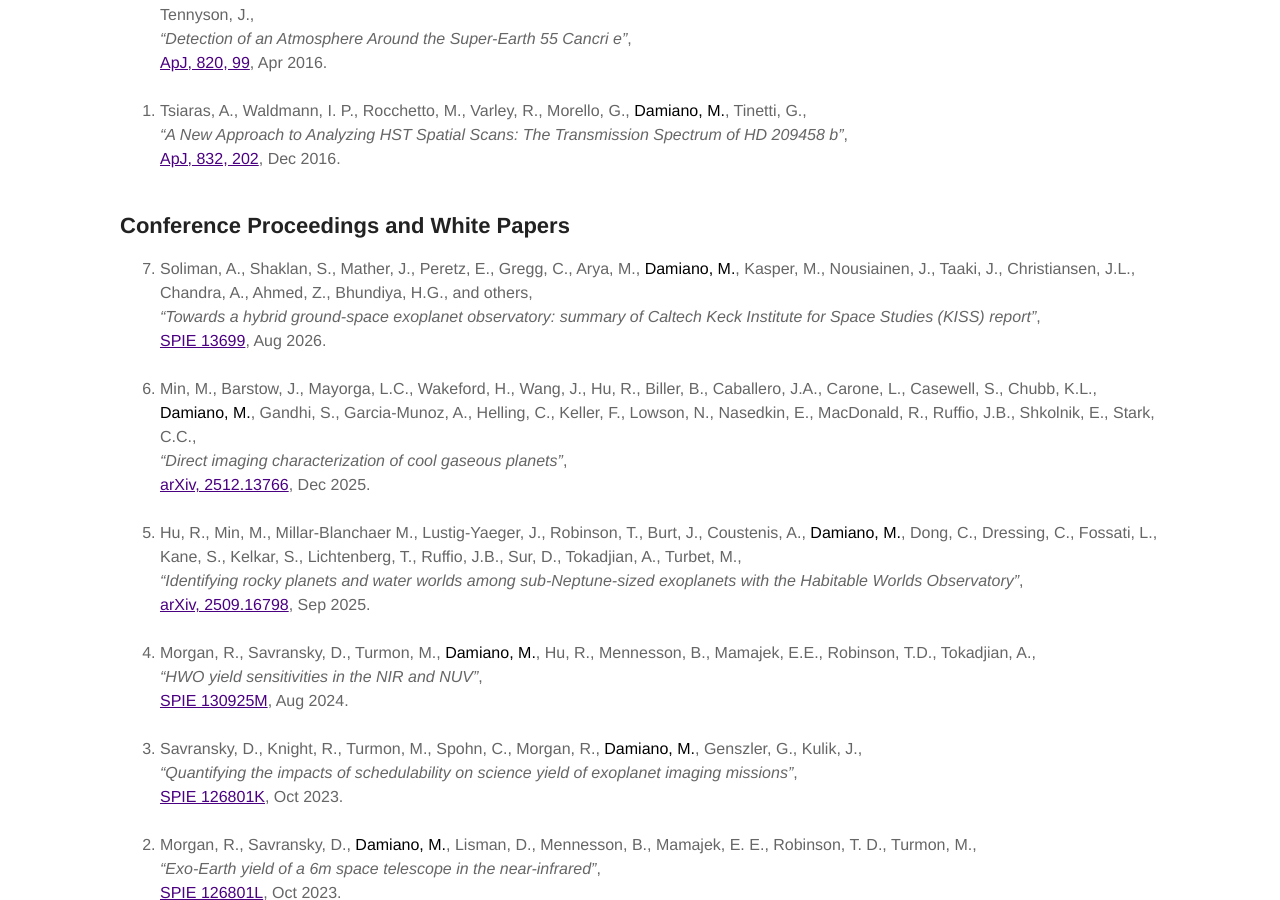
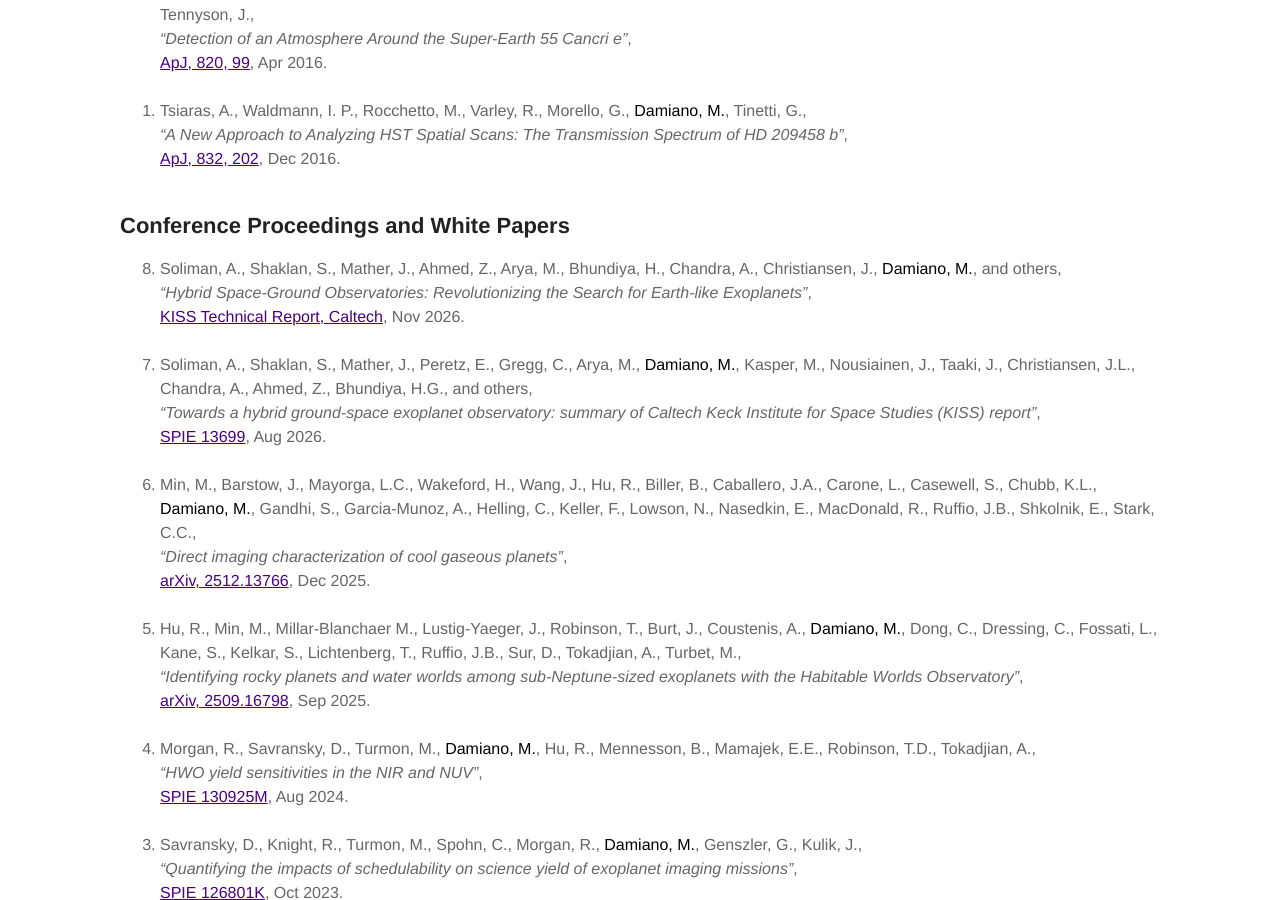
Before and after one commit to MDamiano/MDamiano.github.io, a Jekyll site: the page built from publications.md, in a window 1280 px wide and 900 px high, scrolled down 4798 px. Built offline with Jekyll 4.4.1, drawn with Linux system fonts in a browser that asks for light colours.

Commit message:
Add hybrid observatories KISS technical report

```diff
--- a/_data/publications.yml
+++ b/_data/publications.yml
@@ -576,6 +576,18 @@ sections:
   - id: conference-proceedings-and-white-papers
     title: Conference Proceedings and White Papers
     entries:
+      - cite_key: Soliman2026HybridObservatoriesReport
+        entry_type: techreport
+        authors_html: "Soliman, A., Shaklan, S., Mather, J., Ahmed, Z., Arya, M., Bhundiya, H., Chandra, A., Christiansen, J., <strong>Damiano, M.</strong>, and others"
+        authors_bibtex: "Soliman, A. and Shaklan, S. and Mather, J. and Ahmed, Z. and Arya, M. and Bhundiya, H. and Chandra, A. and Christiansen, J. and Damiano, M. and Dekany, R. and García-Mejía, J. and Gregg, C. and Kasper, M. and Lopez, J. and Miller, D. and Morgan, R. and Nousiainen, J. and Pellegrino, S. and Peretz, E. and Plavchan, P. and Sanchez, W. and Sanghi, A. and Sauder, J. and Szentgyorgyi, A. and Taaki, J. and Turner, R. and Young, A. and Zelakiewicz, A."
+        title: "Hybrid Space-Ground Observatories: Revolutionizing the Search for Earth-like Exoplanets"
+        link_url: "https://doi.org/10.26206/vr511-kfa48"
+        link_label: "KISS Technical Report, Caltech"
+        display_date: "Nov 2026"
+        year: "2026"
+        month: "nov"
+        institution: "W. M. Keck Institute of Space Studies (KISS), California Institute of Technology"
+        doi: "10.26206/vr511-kfa48"
       - cite_key: Soliman2026HybridGroundSpace
         entry_type: inproceedings
         authors_html: "Soliman, A., Shaklan, S., Mather, J., Peretz, E., Gregg, C., Arya, M., <strong>Damiano, M.</strong>, Kasper, M., Nousiainen, J., Taaki, J., Christiansen, J.L., Chandra, A., Ahmed, Z., Bhundiya, H.G., and others"
--- a/damiano.bib
+++ b/damiano.bib
@@ -11,7 +11,8 @@ permalink: /damiano.bib
   year = { {{ entry.year }} },
   month = { {{ entry.month }} }{% if entry.journal %},
   journal = { {{ entry.journal }} }{% endif %}{% if entry.booktitle %},
-  booktitle = { {{ entry.booktitle }} }{% endif %}{% if entry.volume %},
+  booktitle = { {{ entry.booktitle }} }{% endif %}{% if entry.institution %},
+  institution = { {{ entry.institution }} }{% endif %}{% if entry.volume %},
   volume = { {{ entry.volume }} }{% endif %}{% if entry.number %},
   number = { {{ entry.number }} }{% endif %}{% if entry.pages %},
   pages = { {{ entry.pages }} }{% endif %}{% if entry.doi %},
```
